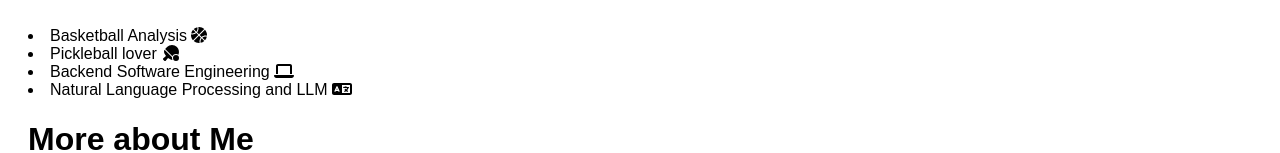
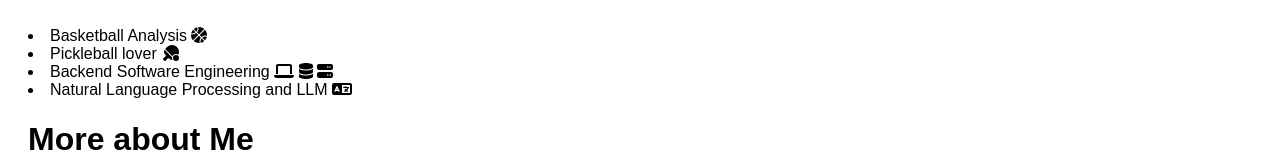
Before and after one commit to BoYuHuang1117/BoYuHuang1117.github.io, a Vue app: page / in a window 1280 px wide. Shown: the part 1764-1917 px from the top of the page. Built offline with nearby package versions, Linux system fonts and the light colour scheme.

Commit message:
Add two more icons

```diff
--- a/src/components/MiddleMain.vue
+++ b/src/components/MiddleMain.vue
@@ -34,7 +34,7 @@
     <h1>Area of Interests</h1>
     <li>Basketball Analysis <font-awesome-icon icon="fa-solid fa-basketball" /></li>
     <li>Pickleball lover <font-awesome-icon icon="fa-solid fa-table-tennis-paddle-ball" /></li>
-    <li>Backend Software Engineering <font-awesome-icon icon="fa-solid fa-laptop" /></li>
+    <li>Backend Software Engineering <font-awesome-icon icon="fa-solid fa-laptop" /> <font-awesome-icon icon="fa-solid fa-database" /> <font-awesome-icon icon="fa-solid fa-server" /></li>
     <li>Natural Language Processing and LLM <font-awesome-icon icon="fa-solid fa-language" /></li>
 
     <h1>More about Me</h1>
--- a/src/main.js
+++ b/src/main.js
@@ -4,9 +4,9 @@ import App from './App.vue'
 /* import the fontawesome core and icon component */
 import { library } from '@fortawesome/fontawesome-svg-core'
 import { FontAwesomeIcon } from '@fortawesome/vue-fontawesome'
-import { faBasketball, faTableTennisPaddleBall, faLaptop, faLanguage, faCode, faLocation } from '@fortawesome/free-solid-svg-icons'
+import { faBasketball, faTableTennisPaddleBall, faLaptop, faLanguage, faCode, faLocation, faDatabase, faServer} from '@fortawesome/free-solid-svg-icons'
 import { faLinkedin, faGithub } from '@fortawesome/free-brands-svg-icons'
-library.add(faBasketball, faTableTennisPaddleBall, faLaptop, faLanguage, faCode, faLocation)
+library.add(faBasketball, faTableTennisPaddleBall, faLaptop, faLanguage, faCode, faLocation, faDatabase, faServer)
 library.add(faLinkedin, faGithub)
 
 createApp(App)
```
